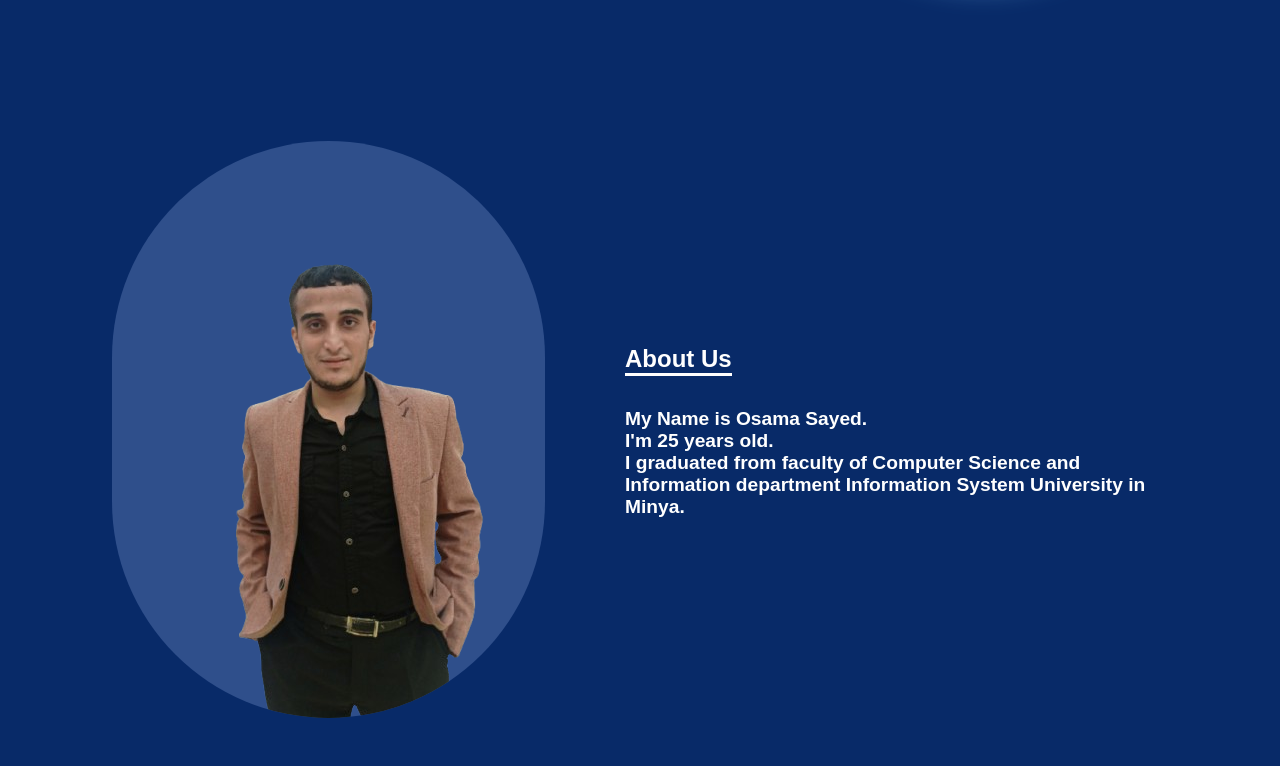
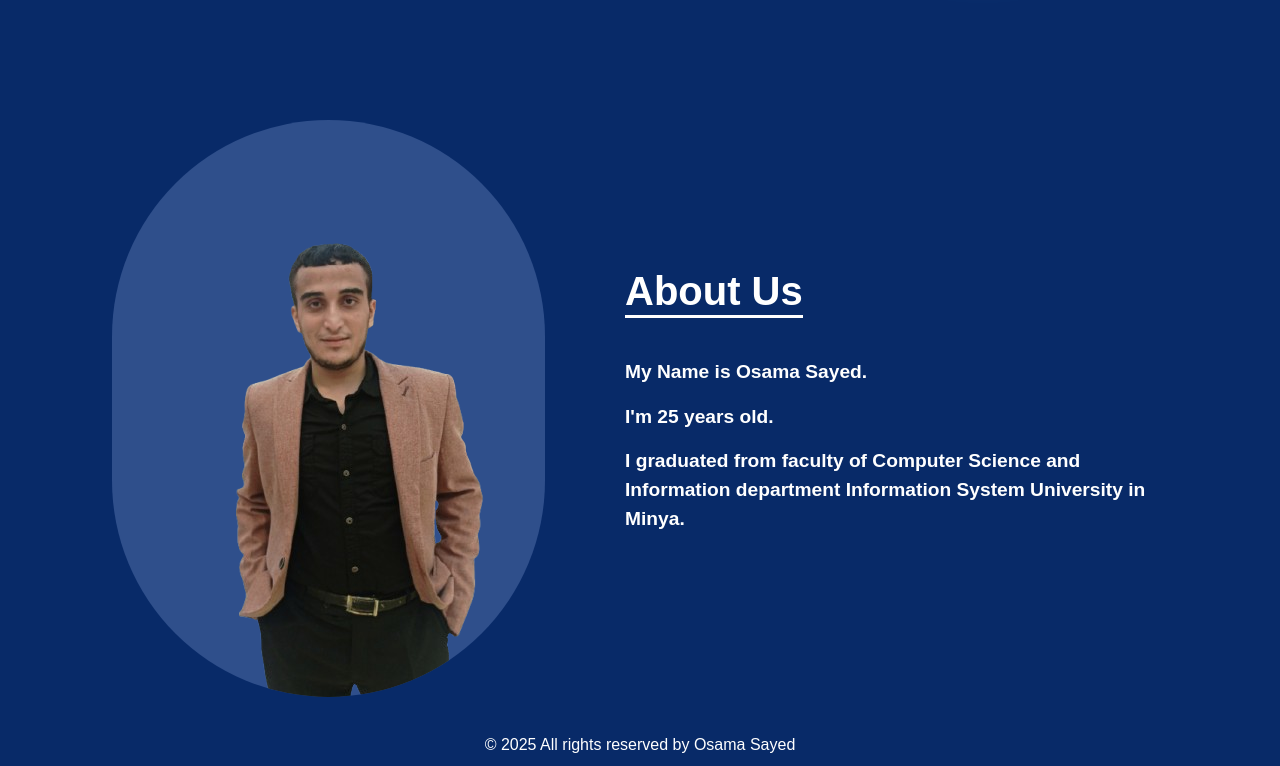
Before and after one commit to osamasayed3344/protfolioUpdate, a plain HTML site: page index.html in a window 1280 px wide. Shown: the part 563-1329 px from the top of the page. Drawn offline with Linux system fonts and the light colour scheme.

Commit message:
create protfolio update 1.2

```diff
--- a/index.html
+++ b/index.html
@@ -5,6 +5,7 @@
     <meta name="viewport" content="width=device-width, initial-scale=1.0">
     <title>Osama Sayed</title>
     <link rel="icon" href="img/11zon_cropped.png">
+    <link rel="stylesheet" href="bootstrap-5.3.7/css/bootstrap.min.css"/>
     <link rel="stylesheet" href="css/style.css">
     <link rel="stylesheet" href="font_awesome/css/all.min.css">
 </head>
```
